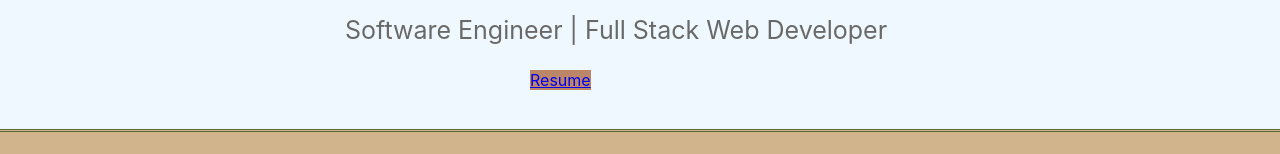
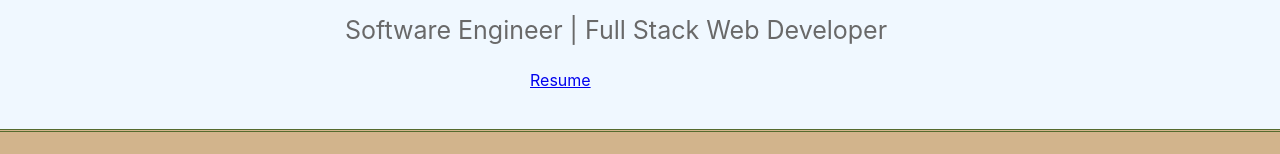
Before and after one commit to smith-carlicia/CarliciaSmith-Portfolio, a React (Create React App) app: page / in a window 1280 px wide. Shown: the part 616-770 px from the top of the page. Built offline with nearby package versions, Linux system fonts and the light colour scheme.

Commit message:
changed body color to white, roles color to dim gray and reverted button color back to standard black and white

```diff
--- a/src/pages/Home/Home.css
+++ b/src/pages/Home/Home.css
@@ -58,7 +58,7 @@ img {
 } */
 
 .resume {
-    background-color:#BC8668;
+    /* background-color:#BC8668; */
     margin-left: 530px;
 }
 
```
